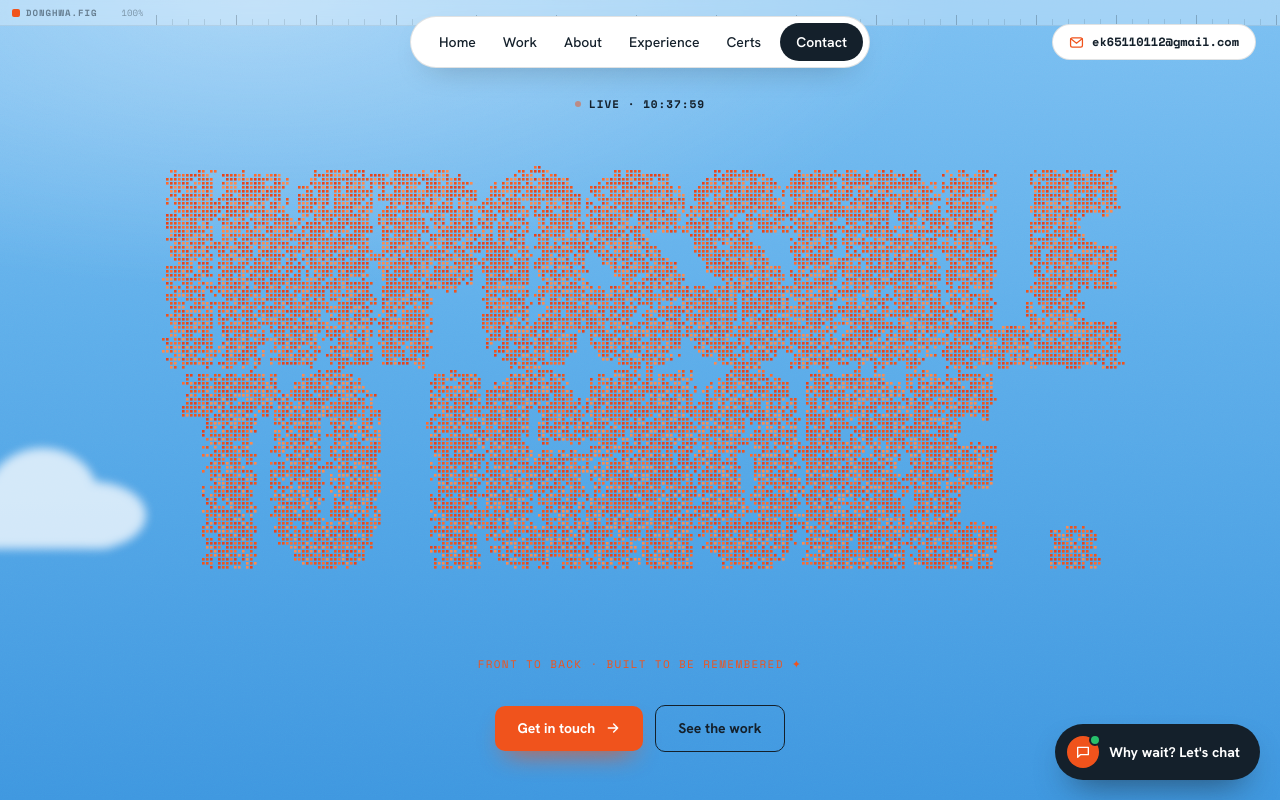
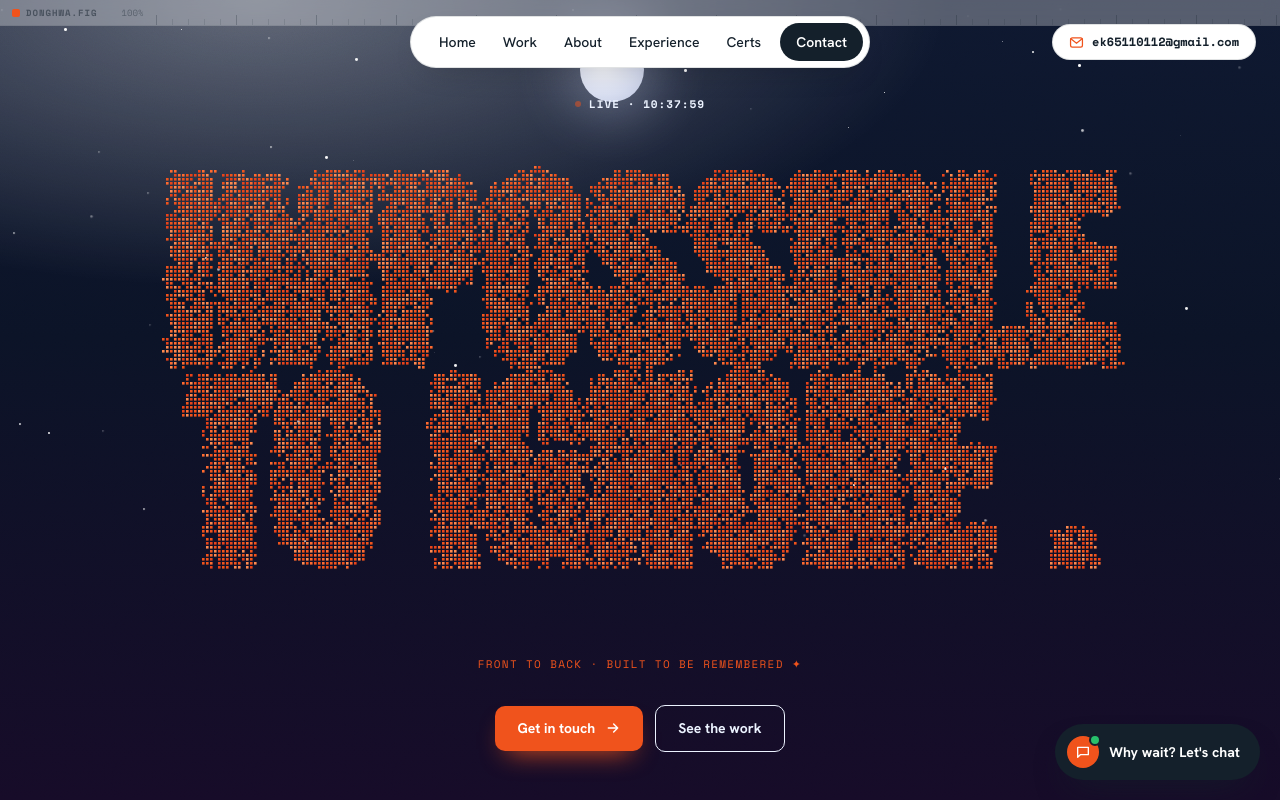
Before and after one commit to shindonghwagit/shindonghwa-portfolio, a React (Vite) app: page / in a window 1280 px wide. Shown: the top 800 px of the page. Built offline with nearby package versions, Linux system fonts and the light colour scheme.

Commit message:
feat(sky): time-of-day sky — blue morning to sunset to starry night with sun/moon

```diff
--- a/src/portfolio/Portfolio.tsx
+++ b/src/portfolio/Portfolio.tsx
@@ -4,6 +4,7 @@ import { Topbar } from './components/Topbar'
 import { Ruler } from './components/Ruler'
 import { Cursors } from './components/Cursors'
 import { Clouds } from './components/Clouds'
+import { Sky, useSkyTheme } from './components/Sky'
 import { ChatWidget } from './components/ChatWidget'
 import { Hero } from './sections/Hero'
 import { Work } from './sections/Work'
@@ -14,10 +15,12 @@ import { Cta } from './sections/Cta'
 import { Footer } from './sections/Footer'
 
 export function Portfolio() {
+  const sky = useSkyTheme()
   return (
-    <div className="pf pf-sky pf-grain relative min-h-screen overflow-x-clip">
+    <div className="pf pf-sky pf-grain relative min-h-screen overflow-x-clip" style={sky.vars}>
       <IntroLoader />
-      <Clouds />
+      <Sky theme={sky} />
+      <Clouds opacity={sky.cloudOpacity} />
       <Ruler />
       <Topbar />
       <Cursors />
--- a/src/portfolio/components/Clouds.tsx
+++ b/src/portfolio/components/Clouds.tsx
@@ -21,9 +21,13 @@ function Cloud({ w }: { w: number }) {
   )
 }
 
-export function Clouds() {
+export function Clouds({ opacity = 1 }: { opacity?: number }) {
   return (
-    <div className="pointer-events-none absolute inset-0 z-0 overflow-hidden" aria-hidden>
+    <div
+      className="pointer-events-none absolute inset-0 z-0 overflow-hidden transition-opacity duration-1000"
+      style={{ opacity }}
+      aria-hidden
+    >
       {CLOUDS.map((c, i) => (
         <div
           key={i}
--- /dev/null
+++ b/src/portfolio/components/Sky.tsx
@@ -0,0 +1,176 @@
+import { useEffect, useMemo, useState } from 'react'
+import type { CSSProperties } from 'react'
+
+type RGB = [number, number, number]
+const hexToRgb = (h: string): RGB => [
+  parseInt(h.slice(1, 3), 16),
+  parseInt(h.slice(3, 5), 16),
+  parseInt(h.slice(5, 7), 16),
+]
+const lerp = (a: number, b: number, t: number) => a + (b - a) * t
+const lerpRgb = (a: RGB, b: RGB, t: number): RGB => [lerp(a[0], b[0], t), lerp(a[1], b[1], t), lerp(a[2], b[2], t)]
+const rgb = (c: RGB) => `rgb(${Math.round(c[0])},${Math.round(c[1])},${Math.round(c[2])})`
+const clamp01 = (n: number) => Math.max(0, Math.min(1, n))
+
+type KF = { h: number; top: RGB; mid: RGB; bot: RGB; ink: number }
+const K = (h: number, top: string, mid: string, bot: string, ink: number): KF => ({
+  h,
+  top: hexToRgb(top),
+  mid: hexToRgb(mid),
+  bot: hexToRgb(bot),
+  ink,
+})
+
+// hour → sky gradient stops + ink level (0 = dark text, 1 = light text)
+const KEYS: KF[] = [
+  K(0, '#0e1830', '#0b1327', '#160b28', 1), // deep night
+  K(5, '#24406e', '#2a3a66', '#6b4a72', 1), // pre-dawn
+  K(6.5, '#8ab4d8', '#a9c3d6', '#eabf95', 0.35), // dawn
+  K(8, '#7cc0f2', '#5eaeea', '#3f97e0', 0), // morning blue
+  K(12, '#6fbef5', '#49a4ed', '#2f8fe0', 0), // noon
+  K(16, '#86c5f0', '#6fb0e6', '#4f97cf', 0), // afternoon
+  K(18, '#f4b06a', '#f18f6a', '#d76f8f', 0), // golden hour
+  K(19, '#ff8a5c', '#f0648c', '#8a5aa8', 0.2), // sunset
+  K(20, '#5a4a8e', '#3a3a72', '#5a2f5a', 0.8), // dusk
+  K(21.5, '#1a2a52', '#142042', '#241634', 1), // night falling
+  K(24, '#0e1830', '#0b1327', '#160b28', 1),
+]
+
+function interp(hour: number) {
+  let a = KEYS[0]
+  let b = KEYS[KEYS.length - 1]
+  for (let i = 0; i < KEYS.length - 1; i++) {
+    if (hour >= KEYS[i].h && hour <= KEYS[i + 1].h) {
+      a = KEYS[i]
+      b = KEYS[i + 1]
+      break
+    }
+  }
+  const t = (hour - a.h) / (b.h - a.h || 1)
+  return {
+    top: lerpRgb(a.top, b.top, t),
+    mid: lerpRgb(a.mid, b.mid, t),
+    bot: lerpRgb(a.bot, b.bot, t),
+    ink: lerp(a.ink, b.ink, t),
+  }
+}
+
+export type SkyTheme = {
+  vars: CSSProperties
+  starOpacity: number
+  cloudOpacity: number
+  sun: { x: number; y: number; op: number }
+  moon: { x: number; y: number; op: number }
+}
+
+/** Reads the visitor's local hour (with a `?sky=HH` preview override) and
+ *  returns the time-of-day sky colours, on-sky ink colour, and sun/moon/star
+ *  state. Updates every 30s so the sky drifts with real time. */
+export function useSkyTheme(): SkyTheme {
+  const [hour, setHour] = useState(() => {
+    const q = Number(new URLSearchParams(window.location.search).get('sky'))
+    if (!Number.isNaN(q) && q >= 0 && q <= 24) return q
+    const d = new Date()
+    return d.getHours() + d.getMinutes() / 60
+  })
+
+  useEffect(() => {
+    if (new URLSearchParams(window.location.search).has('sky')) return // frozen for preview
+    const id = setInterval(() => {
+      const d = new Date()
+      setHour(d.getHours() + d.getMinutes() / 60)
+    }, 30000)
+    return () => clearInterval(id)
+  }, [])
+
+  const s = interp(hour)
+  const lum = (0.299 * s.mid[0] + 0.587 * s.mid[1] + 0.114 * s.mid[2]) / 255
+  const starOpacity = clamp01((0.42 - lum) / 0.32)
+  const cloudOpacity = clamp01(1 - starOpacity * 1.15)
+  const ink = lerpRgb([20, 32, 43], [236, 243, 255], s.ink)
+  const inkSoft = lerpRgb([74, 97, 115], [190, 205, 235], s.ink)
+
+  const sunUp = hour > 5 && hour < 19
+  const sunP = clamp01((hour - 6) / 12)
+  const sun = { x: ((hour - 5) / 14) * 100, y: (1 - Math.sin(sunP * Math.PI)) * 70 + 8, op: sunUp ? 1 : 0 }
+
+  const mh = hour < 6 ? hour + 24 : hour
+  const moonUp = hour > 18.5 || hour < 6
+  const moonP = clamp01((mh - 19) / 11)
+  const moon = { x: ((mh - 18.5) / 11.5) * 100, y: (1 - Math.sin(moonP * Math.PI)) * 70 + 8, op: moonUp ? 1 : 0 }
+
+  return {
+    vars: {
+      '--color-sky-top': rgb(s.top),
+      '--color-sky-mid': rgb(s.mid),
+      '--color-sky-bot': rgb(s.bot),
+      '--pf-sky-ink': rgb(ink),
+      '--pf-sky-ink-soft': rgb(inkSoft),
+    } as CSSProperties,
+    starOpacity,
+    cloudOpacity,
+    sun,
+    moon,
+  }
+}
+
+/** Fixed celestial layer: twinkling stars at night + a sun/moon that arcs
+ *  across the sky by the hour. Sits behind the clouds and page content. */
+export function Sky({ theme }: { theme: SkyTheme }) {
+  const stars = useMemo(
+    () =>
+      Array.from({ length: 70 }, () => ({
+        x: Math.random() * 100,
+        y: Math.random() * 68,
+        s: Math.random() * 2 + 1,
+        d: Math.random() * 3,
+      })),
+    [],
+  )
+
+  return (
+    <div className="pointer-events-none fixed inset-0 z-0 overflow-hidden" aria-hidden>
+      <div className="absolute inset-0 transition-opacity duration-1000" style={{ opacity: theme.starOpacity }}>
+        {stars.map((st, i) => (
+          <span
+            key={i}
+            className="absolute rounded-full bg-white"
+            style={{
+              left: `${st.x}%`,
+              top: `${st.y}%`,
+              width: st.s,
+              height: st.s,
+              animation: `pf-twinkle ${2 + st.d}s ease-in-out ${st.d}s infinite`,
+            }}
+          />
+        ))}
+      </div>
+
+      {/* sun */}
+      <div
+        className="absolute size-24 rounded-full transition-opacity duration-1000"
+        style={{
+          left: `${theme.sun.x}%`,
+          top: `${theme.sun.y}%`,
+          opacity: theme.sun.op,
+          transform: 'translate(-50%,-50%)',
+          background: 'radial-gradient(circle, #fff6d8 0%, #ffd86b 55%, rgba(255,200,80,0) 72%)',
+          boxShadow: '0 0 90px 34px rgba(255,214,107,0.45)',
+        }}
+      />
+
+      {/* moon */}
+      <div
+        className="absolute size-16 rounded-full transition-opacity duration-1000"
+        style={{
+          left: `${theme.moon.x}%`,
+          top: `${theme.moon.y}%`,
+          opacity: theme.moon.op,
+          transform: 'translate(-50%,-50%)',
+          background: 'radial-gradient(circle at 36% 34%, #fdfdff 0%, #d7ddf0 62%, #b9c2dd 100%)',
+          boxShadow: '0 0 55px 14px rgba(220,228,255,0.32)',
+        }}
+      />
+    </div>
+  )
+}
--- a/src/portfolio/components/bits.tsx
+++ b/src/portfolio/components/bits.tsx
@@ -20,7 +20,7 @@ export function SectionHead({
         whileInView={{ opacity: 1, y: 0 }}
         viewport={{ once: true, margin: '-80px' }}
         transition={{ duration: 0.6, ease: [0.22, 1, 0.36, 1] }}
-        className="font-display text-[clamp(40px,7vw,78px)] font-bold uppercase leading-[0.93] tracking-[-1.5px] text-ink"
+        className="pf-on-sky font-display text-[clamp(40px,7vw,78px)] font-bold uppercase leading-[0.93] tracking-[-1.5px]"
       >
         {typeof title === 'string' ? <ReactiveText text={title} /> : title}
       </motion.h2>
--- a/src/portfolio/portfolio.css
+++ b/src/portfolio/portfolio.css
@@ -25,6 +25,24 @@
   color: var(--color-ink);
   -webkit-font-smoothing: antialiased;
   text-rendering: optimizeLegibility;
+  /* on-sky text colour — overridden by the time-of-day sky (light at night) */
+  --pf-sky-ink: #14202b;
+  --pf-sky-ink-soft: #4a6173;
+}
+
+/* text that sits directly on the sky follows the time of day */
+.pf-on-sky {
+  color: var(--pf-sky-ink);
+  transition: color 1s ease;
+}
+.pf-on-sky-soft {
+  color: var(--pf-sky-ink-soft);
+  transition: color 1s ease;
+}
+
+@keyframes pf-twinkle {
+  0%, 100% { opacity: 0.25; transform: scale(0.8); }
+  50% { opacity: 1; transform: scale(1); }
 }
 
 .pf .font-mono {
--- a/src/portfolio/sections/Cta.tsx
+++ b/src/portfolio/sections/Cta.tsx
@@ -21,7 +21,7 @@ export function Cta() {
         </span>
       </div>
 
-      <p className="mx-auto mt-24 max-w-[470px] text-[19px] leading-[28.5px] text-ink">
+      <p className="pf-on-sky mx-auto mt-24 max-w-[470px] text-[19px] leading-[28.5px]">
         It's <span className="font-bold">{clock}</span> in Seoul. Got a project, a question, or just want to say
         hi? Drop me a line — I'll get back.
       </p>
@@ -37,7 +37,7 @@ export function Cta() {
           href="https://github.com/shindonghwagit"
           target="_blank"
           rel="noreferrer"
-          className="border-b-2 border-ink pb-0.5 text-[16px] font-bold text-ink"
+          className="pf-on-sky border-b-2 border-[color:var(--pf-sky-ink)] pb-0.5 text-[16px] font-bold"
         >
           or find me on GitHub
         </a>
--- a/src/portfolio/sections/Hero.tsx
+++ b/src/portfolio/sections/Hero.tsx
@@ -55,7 +55,7 @@ export function Hero() {
         </a>
         <a
           href="#work"
-          className="rounded-[10px] border border-ink px-[22px] py-3 text-[14px] font-bold text-ink transition-colors hover:bg-ink hover:text-white"
+          className="pf-on-sky rounded-[10px] border border-[color:var(--pf-sky-ink)] px-[22px] py-3 text-[14px] font-bold transition-colors hover:bg-ink hover:text-white"
         >
           See the work
         </a>
@@ -63,16 +63,16 @@ export function Hero() {
 
       {/* Corner mono labels */}
       <div className="pointer-events-none absolute bottom-6 left-8 hidden text-left font-mono text-[11px] uppercase tracking-[0.99px] md:block">
-        <p className="font-bold text-ink">based in seoul</p>
-        <p className="text-ink-soft">building end to end</p>
+        <p className="pf-on-sky font-bold">based in seoul</p>
+        <p className="pf-on-sky-soft">building end to end</p>
       </div>
       <div className="pointer-events-none absolute bottom-6 right-8 hidden text-right font-mono text-[11px] uppercase tracking-[0.99px] md:block">
-        <p className="font-bold text-ink">open to work</p>
-        <p className="text-ink-soft">2026</p>
+        <p className="pf-on-sky font-bold">open to work</p>
+        <p className="pf-on-sky-soft">2026</p>
       </div>
 
       {/* LIVE clock */}
-      <div className="pointer-events-none absolute left-1/2 top-24 flex -translate-x-1/2 items-center gap-2 font-mono text-[11px] font-bold uppercase tracking-[1px] text-ink">
+      <div className="pf-on-sky pointer-events-none absolute left-1/2 top-24 flex -translate-x-1/2 items-center gap-2 font-mono text-[11px] font-bold uppercase tracking-[1px]">
         <span className="size-1.5 animate-pulse rounded-full bg-brand" />
         LIVE · {clock}
       </div>
```
